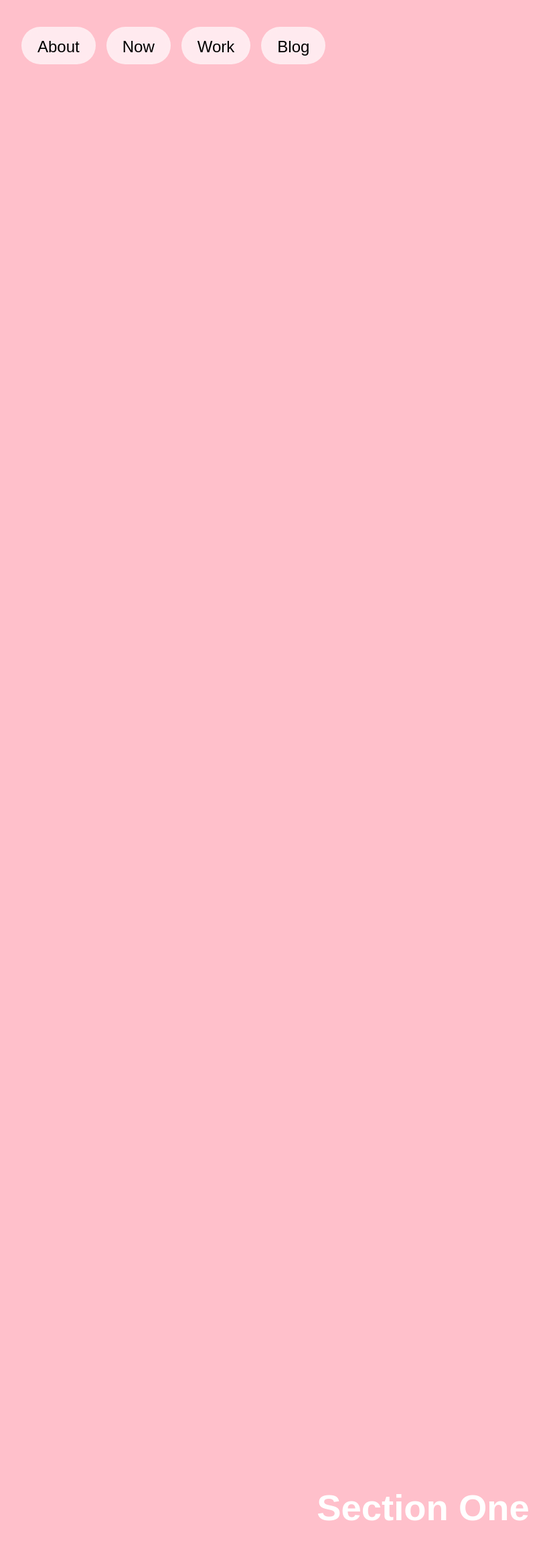
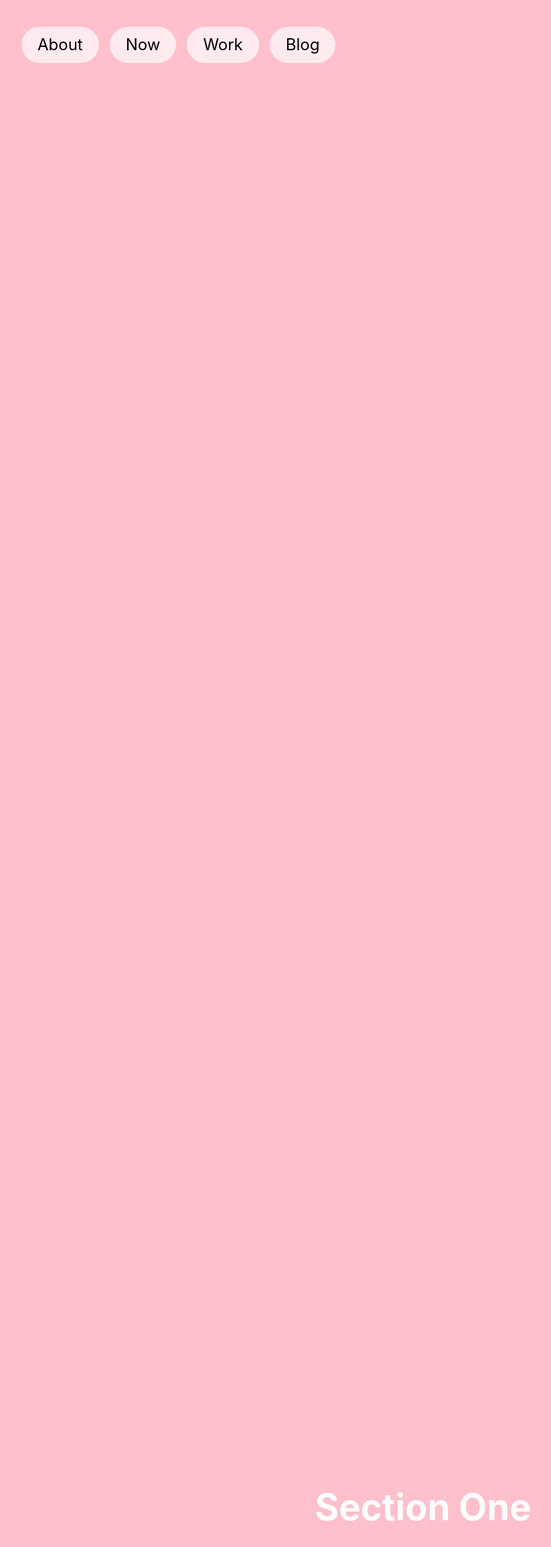
Before and after one commit to aaronmoodie/aaronmoodie.com, a Jekyll site: the page work.html, which Jekyll copies as it is, in a window 1280 px wide. Shown: the top 2309 px of the page at 67% size, without its empty margins (8-831 px from the left). Built offline with Jekyll 4.4.1, drawn with Linux system fonts in a browser that asks for light colours.

Commit message:
updated css

```diff
--- a/work.html
+++ b/work.html
@@ -10,7 +10,8 @@
 	<style>
 
 		body {
-			font-family: sans-serif;
+			font-family: -apple-system,BlinkMacSystemFont,Helvetica,Roboto,Arial,sans-serif;
+			line-height: 1.6;
 			margin: 0;
 			padding: 0;
 		}
@@ -37,8 +38,8 @@
 
 		nav a {
 			color: black;
-			padding: 16px 24px 12px;
-			border-radius: 99px;
+			padding: 8px 24px;
+			border-radius: 100px;
 			text-decoration: none;
 			-webkit-backdrop-filter: saturate(180%) blur(20px);
 			backdrop-filter: saturate(180%) blur(20px);
```
